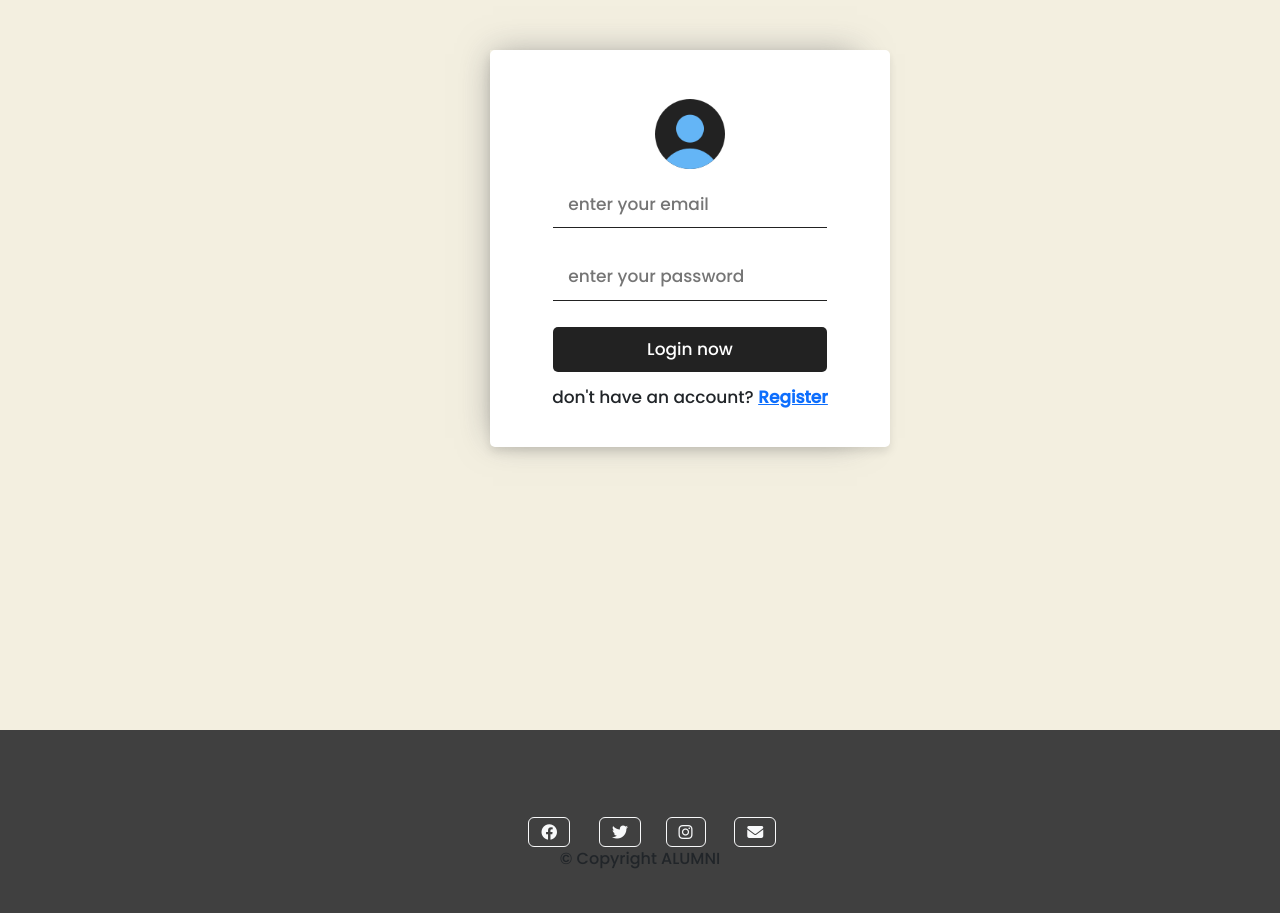
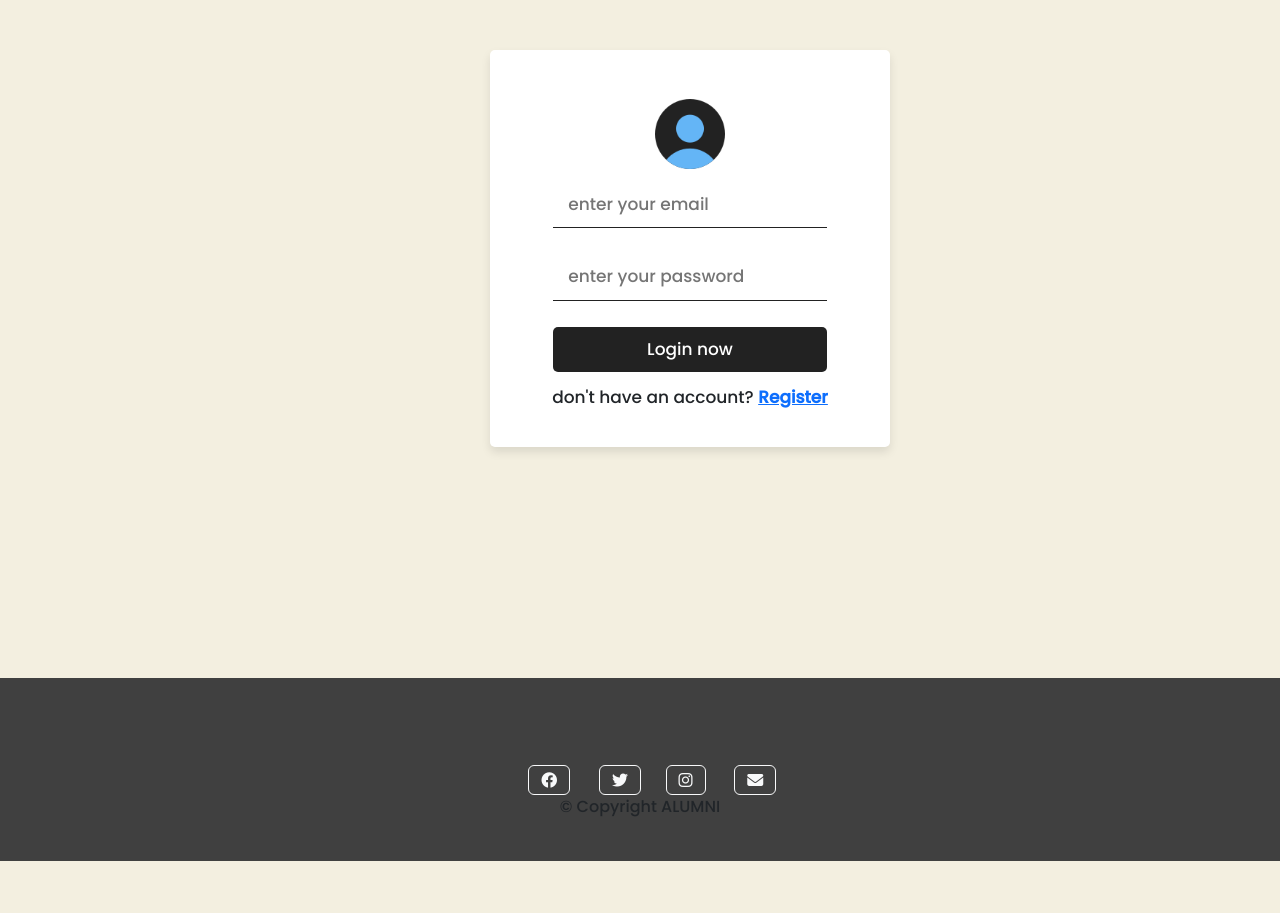
Before and after one commit to Kaif-Imteyaz/Alumni, a PHP site: page /login.html in a window 1280 px wide. Shown: the part 56-969 px from the top of the page. After the commit the page ends 917 px from the top, so only its background shows below. Run offline with PHP 8.4, Linux system fonts and the light colour scheme; some libraries are stand-ins or nearby versions.

Commit message:
Update login.css
placeholder dropdown margin ....

```diff
--- a/login.css
+++ b/login.css
@@ -4,21 +4,28 @@
     height: 70px;
   }
   #flip-card  form {
-    padding: 20px;
+    padding: 1.25rem;
     border-radius: 5px;
     box-shadow: 0 5px 10px rgb(0 0 0 / 10%);
     background: #fff;
-    /* height: 400px; */
     text-align: center;
-    width: 400px;
+    width: 25rem;
   }
 
    /* css for inputs  */
   .flip-card-back form input{
     width: 76%;
-    padding: 10px 15px;
+    padding: 8px 15px;
     font-size: 17px;
     margin: 6px 0;
+    border: none;
+    border-bottom: 1px solid #222222;
+  }
+
+  .flip-card-back form select{
+    width: 76%;
+    margin-top: 1.25rem;
+    padding: 8px 15px;
     border: none;
     border-bottom: 1px solid #222222;
   }
@@ -68,9 +75,9 @@ body{
   margin: 0 auto;
 }
 .flip-card-3D-wrapper .flip-card-back{
-      width: 60%;
+    width: 60%;
   height: 80%;
-  max-width: 300px;
+  max-width: 18.75rem;
   max-height: 500px;
   -o-perspective: 900px;
   -webkit-perspective: 900px;
@@ -82,8 +89,8 @@ body{
   width: 100%;
   height: 100%;
   text-align: center;
-  margin: 50px auto;
-  position: absolute;
+  margin: 3.125rem auto;
+  /* position: absolute; */
   -o-transition: all 1s ease-in-out;
   -webkit-transition: all 1s ease-in-out;
   -ms-transition: all 1s ease-in-out;
@@ -103,7 +110,6 @@ body{
   cursor: pointer;
   visibility: hidden;
   font-weight: 600;
-
   padding: 0;
 
 }
@@ -116,9 +122,9 @@ body{
   -ms-backface-visibility: hidden;
   backface-visibility: hidden;
   z-index: 2;
-  -webkit-box-shadow: 5px 6px 32px 2px rgba(133,133,133,0.71);
+  /* -webkit-box-shadow: 5px 6px 32px 2px rgba(133,133,133,0.71);
   -moz-box-shadow: 5px 6px 32px 2px rgba(133,133,133,0.71);
-  box-shadow: 5px 6px 32px 2px rgba(133,133,133,0.71);
+  box-shadow: 5px 6px 32px 2px rgba(133,133,133,0.71); */
 }
 
 #flip-card .flip-card-back {
@@ -133,5 +139,5 @@ body{
   font-size: 17px;
 }
 #footer{
-    margin-top: 18%;
+    margin-top: 10%;
 }
```
